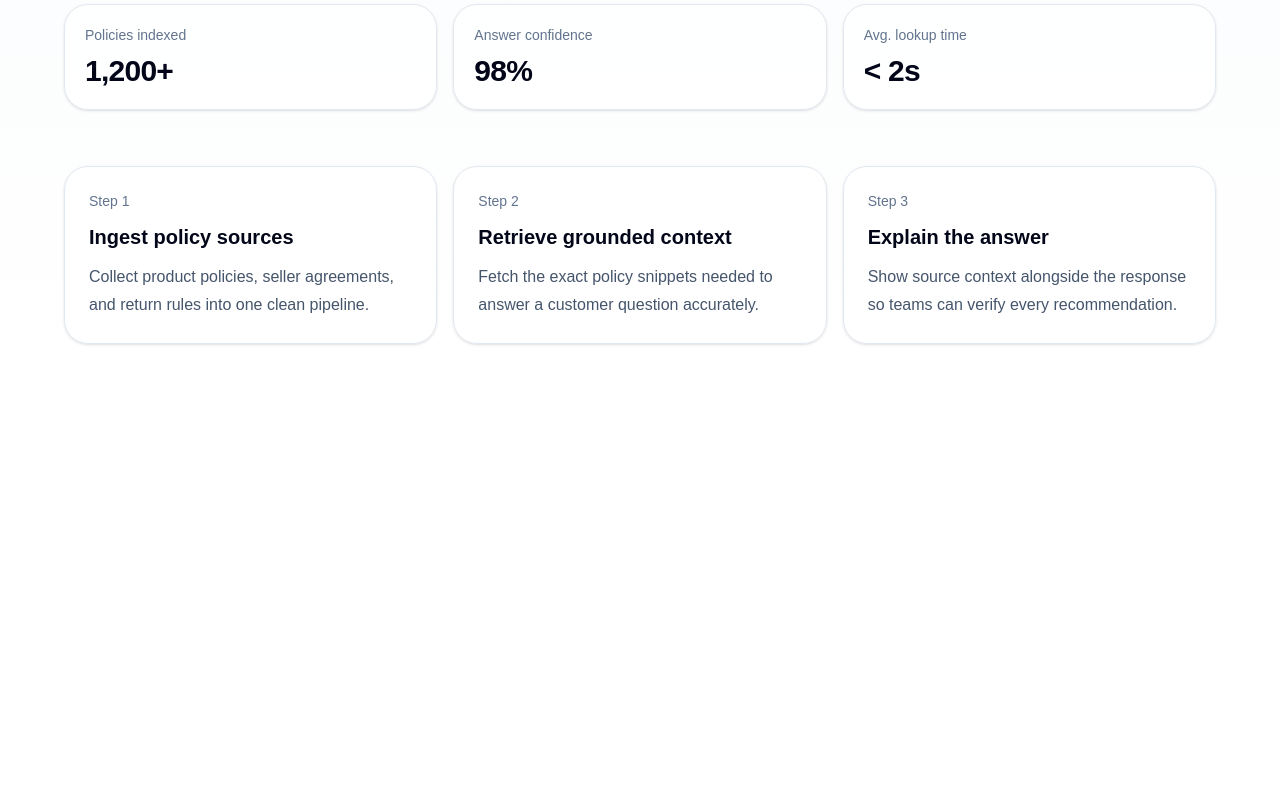
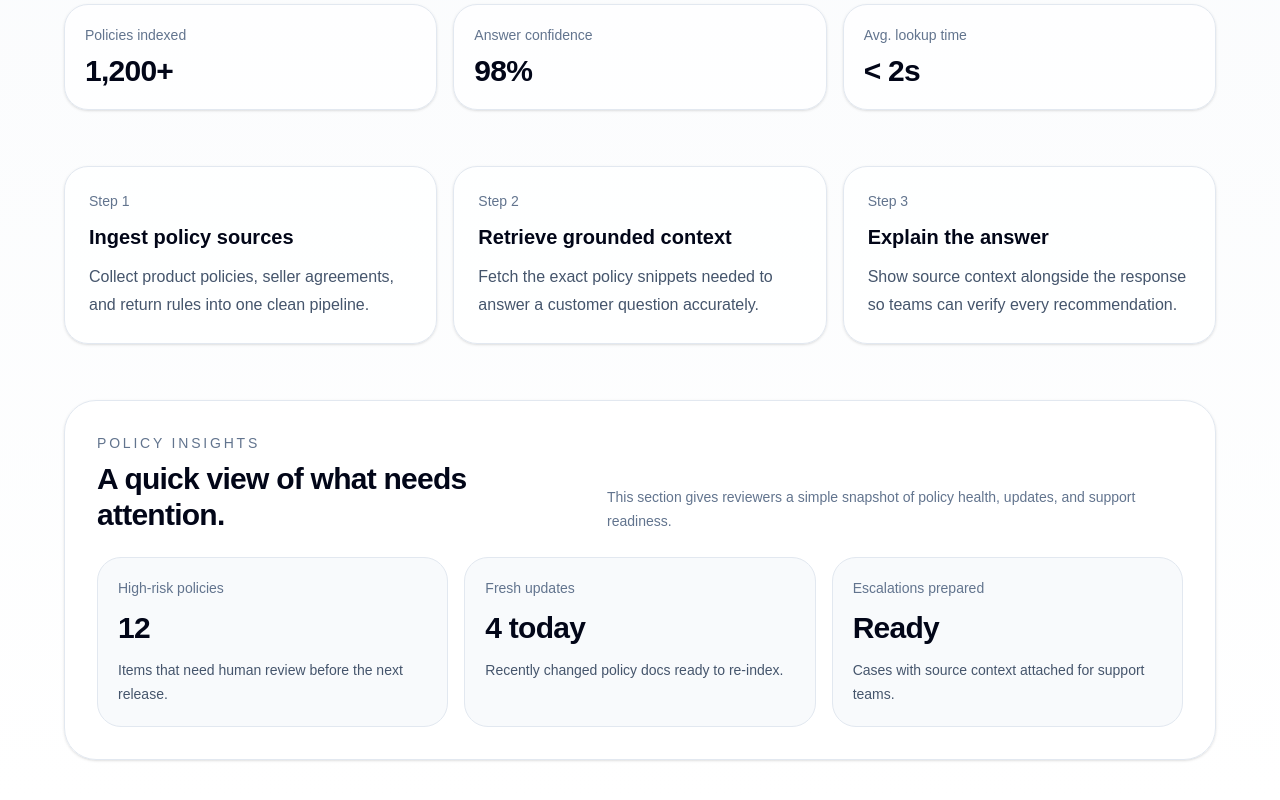
Before and after one commit to kalviumcommunity/PolicyLens, a Next.js app in the folder frontend/: page / in a window 1280 px wide. Shown: the part 526-1326 px from the top of the page. Before the commit the page ends 910 px from the top, so only its background shows below. Built offline with nearby package versions, Linux system fonts and the light colour scheme.

Commit message:
Added insights in frontend

```diff
--- a/frontend/app/page.tsx
+++ b/frontend/app/page.tsx
@@ -16,6 +16,24 @@ const steps = [
   {
     title: "Explain the answer",
     description: "Show source context alongside the response so teams can verify every recommendation.",
+  },
+];
+
+const insights = [
+  {
+    label: "High-risk policies",
+    value: "12",
+    detail: "Items that need human review before the next release.",
+  },
+  {
+    label: "Fresh updates",
+    value: "4 today",
+    detail: "Recently changed policy docs ready to re-index.",
+  },
+  {
+    label: "Escalations prepared",
+    value: "Ready",
+    detail: "Cases with source context attached for support teams.",
   },
 ];
 
@@ -100,6 +118,35 @@ export default function Home() {
             </div>
           ))}
         </div>
+
+        <div className="rounded-[2rem] border border-slate-200 bg-white/80 p-6 shadow-sm dark:border-slate-800 dark:bg-slate-950/75 sm:p-8">
+          <div className="flex flex-col gap-2 sm:flex-row sm:items-end sm:justify-between">
+            <div>
+              <p className="text-sm font-medium uppercase tracking-[0.2em] text-slate-500 dark:text-slate-400">
+                Policy insights
+              </p>
+              <h2 className="mt-2 text-2xl font-semibold tracking-tight sm:text-3xl">
+                A quick view of what needs attention.
+              </h2>
+            </div>
+            <p className="max-w-xl text-sm leading-6 text-slate-500 dark:text-slate-400">
+              This section gives reviewers a simple snapshot of policy health, updates, and support readiness.
+            </p>
+          </div>
+
+          <div className="mt-6 grid gap-4 lg:grid-cols-3">
+            {insights.map((insight) => (
+              <div
+                key={insight.label}
+                className="rounded-3xl border border-slate-200 bg-slate-50 p-5 dark:border-slate-800 dark:bg-slate-900"
+              >
+                <p className="text-sm text-slate-500 dark:text-slate-400">{insight.label}</p>
+                <p className="mt-3 text-3xl font-semibold tracking-tight">{insight.value}</p>
+                <p className="mt-3 text-sm leading-6 text-slate-600 dark:text-slate-300">{insight.detail}</p>
+              </div>
+            ))}
+          </div>
+        </div>
       </section>
     </main>
   );
```
